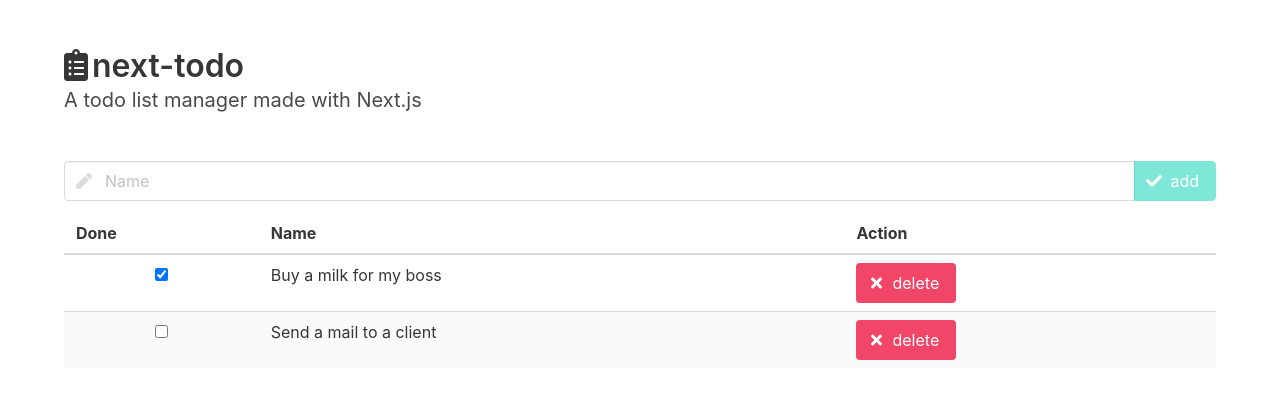
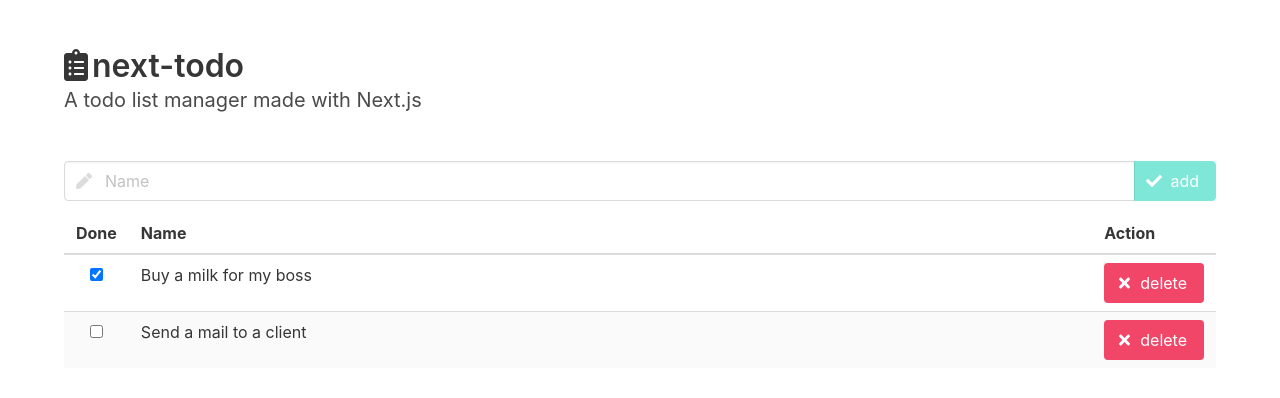
Before and after one commit to nemolize/next-todo-example, a Next.js app: page / in a window 1280 px wide. Shown: the top 398 px of the page. Built offline with nearby package versions, Linux system fonts and the light colour scheme.

Commit message:
style: add generic is-fullwidth

```diff
--- a/styles/global.scss
+++ b/styles/global.scss
@@ -5,3 +5,7 @@
 
 // 3. Import the rest of Bulma;
 @import '~bulma/bulma';
+
+.is-fullwidth {
+  width: 100%;
+}
```
